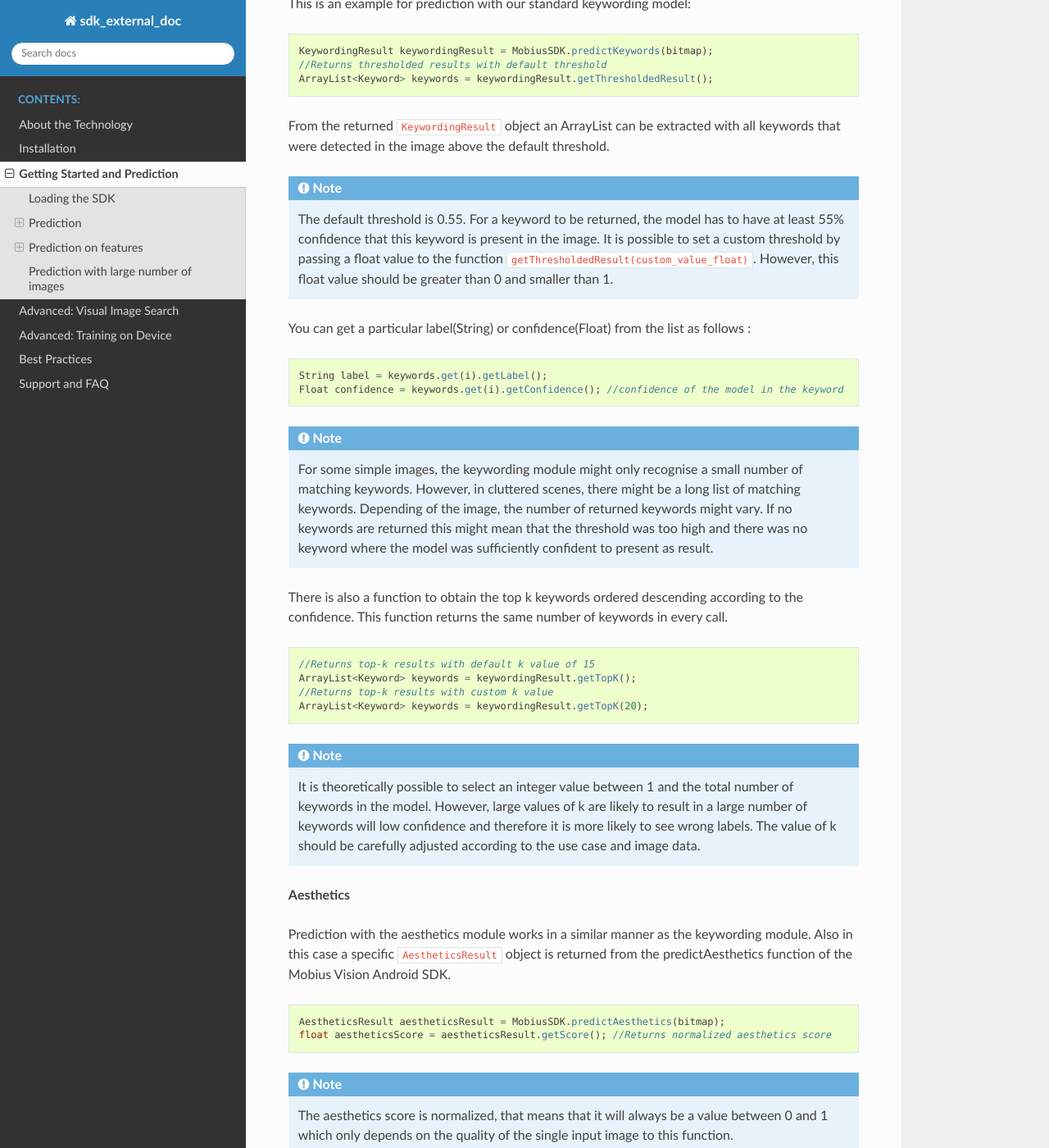
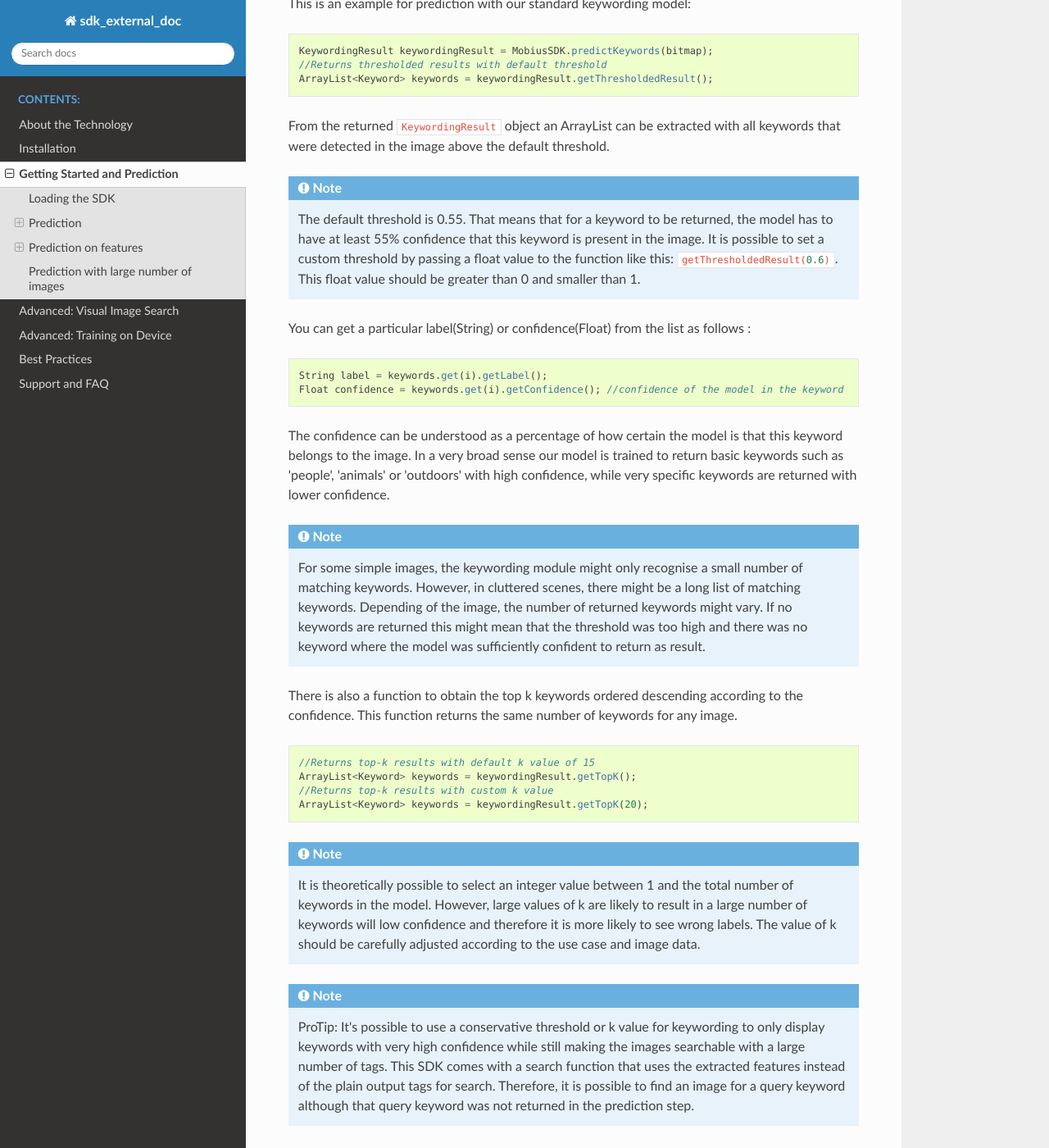
Before and after one commit to mobiusml/external-doc-test, a Sphinx documentation site: the page built from source/getting-started.rst, in a window 1280 px wide and 1400 px high, scrolled down 1258 px. Shown: the whole window at 82% size. Built offline with Sphinx 7.4.7 and the Read the Docs theme 2.0.0, drawn with Linux system fonts in a browser that asks for light colours; formulas are drawn with MathJax 3; some of the changed text lies outside the part shown.

Commit message:
Improve predicting on feature section

```diff
--- a/source/getting-started.rst
+++ b/source/getting-started.rst
@@ -23,7 +23,7 @@
 -----------
 
 
-The predict function takes as input an image and returns a result object. The result objects vary according to the use case. When using the keywording model, a :java:`KeywordingResult` object will be returned.
+The predict function generally takes an image as input and returns a result object. The result objects vary according to the use case. When using the keywording model, a :java:`KeywordingResult` object will be returned. Please also refer to the illustration below for details.
 
 
 
@@ -57,7 +57,7 @@
 
 .. note::
 
-  The default threshold is 0.55. For a keyword to be returned, the model has to have at least 55% confidence that this keyword is present in the image. It is possible to set a custom threshold by passing a float value to the function :java:`getThresholdedResult(custom_value_float)`. However, this float value should be greater than 0 and smaller than 1.
+  The default threshold is 0.55. That means that for a keyword to be returned, the model has to have at least 55% confidence that this keyword is present in the image. It is possible to set a custom threshold by passing a float value to the function like this: :java:`getThresholdedResult(0.6)`. This float value should be greater than 0 and smaller than 1.
 
 You can get a particular label(String) or confidence(Float) from the list as follows :
 
@@ -66,15 +66,17 @@
   String label = keywords.get(i).getLabel();
   Float confidence = keywords.get(i).getConfidence(); //confidence of the model in the keyword
 
+The confidence can be understood as a percentage of how certain the model is that this keyword belongs to the image. In a very broad sense our model is trained to return basic keywords such as 'people', 'animals' or 'outdoors' with high confidence, while very specific keywords are returned with lower confidence.
+
 .. note::
 
   For some simple images, the keywording module might only recognise a small number of matching keywords.
   However, in cluttered scenes, there might be a long list of matching keywords. Depending of the image, the number
-  of returned keywords might vary. If no keywords are returned this might mean that the threshold was too high and there was no keyword where the model was sufficiently confident to present as result.
+  of returned keywords might vary. If no keywords are returned this might mean that the threshold was too high and there was no keyword where the model was sufficiently confident to return as result.
 
 
 There is also a function to obtain the top k keywords ordered descending according to the confidence. This function returns
-the same number of keywords in every call.
+the same number of keywords for any image.
 
 ::
 
@@ -86,6 +88,10 @@
 .. note::
 
   It is theoretically possible to select an integer value between 1 and the total number of keywords in the model. However, large values of k are likely to result in a large number of keywords will low confidence and therefore it is more likely to see wrong labels. The value of k should be carefully adjusted according to the use case and image data.
+
+.. note::
+
+  ProTip: It's possible to use a conservative threshold or k value for keywording to only display keywords with very high confidence while still making the images searchable with a large number of tags. This SDK comes with a search function that uses the extracted features instead of the plain output tags for search. Therefore, it is possible to find an image for a query keyword although that query keyword was not returned in the prediction step.
 
 **Aesthetics**
 
@@ -114,6 +120,11 @@
   KeywordingResult keywordingResult = MobiusSDK.predictKeywords(float[] keywordingFeatures);
   AestheticsResult aestheticsResult = MobiusSDK.predictAesthetics(float[] aestheticsFeatures);
 
+Caching of features can be very useful since the method for extracting the features from a bitmap is computationally very expensive. Using the features for prediction is computationally far less expensive. Keeping the features in cache is also necessary when using the builtin search function of the SDK and training custom models.
+
+.. todo::
+
+  Put cache example code here
 
 Prediction with a customised model
 ^^^^^^^^^^^^^^^^^^^^^^^^^^^^^^^^^^^^^^^^^^^^
@@ -147,11 +158,6 @@
   float predictedScore = MobiusSDK.predictCustomModel(customModelKey, float[] features).getScore();
 
 
-
-
-
-
-
 Prediction with large number of images
 -----------------------------------------
 
```
